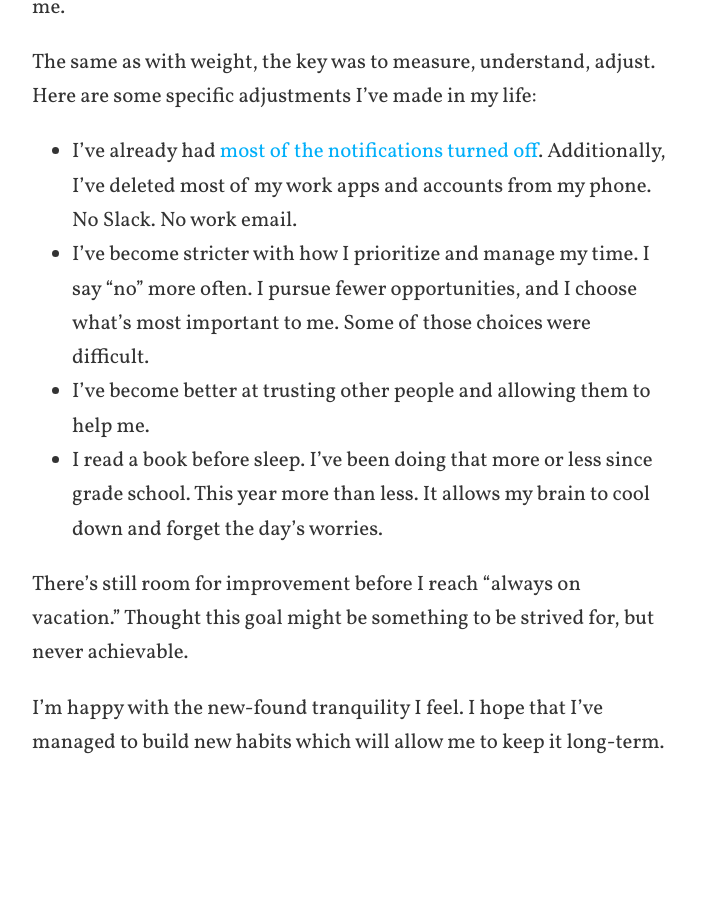
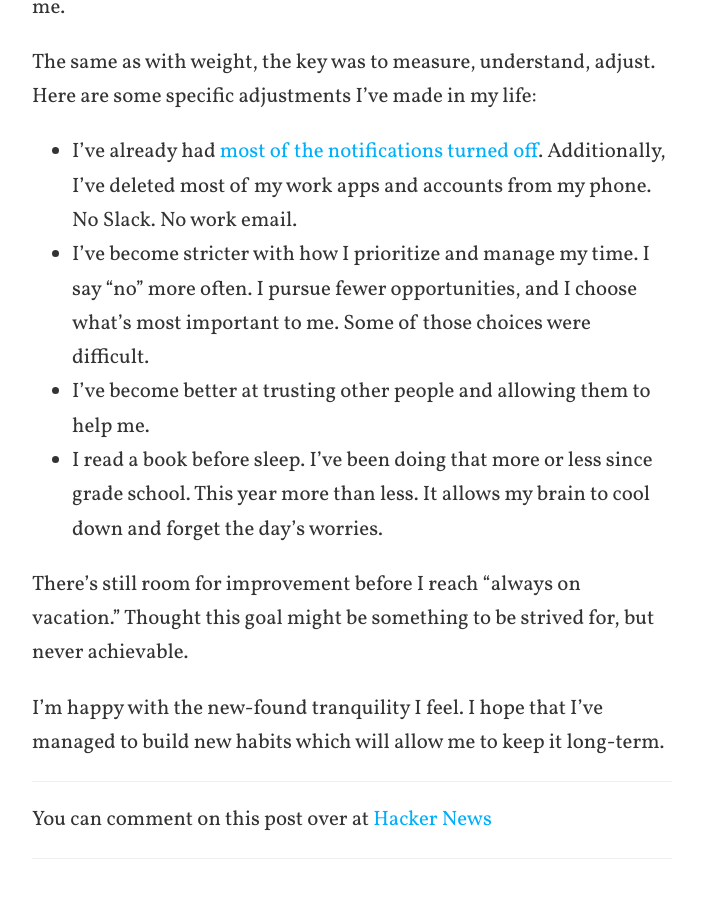
Before and after one commit to mmozuras/mmozuras.github.com, a Jekyll site: the page built from post/_posts/2018-12-05-always-on-vacation.md, in a window 1280 px wide and 900 px high, scrolled down 2812 px. Shown: the whole window, without its empty margins (288-991 px from the left). Built offline with Jekyll 4.4.1, drawn with Linux system fonts in a browser that asks for light colours; comment, search, counter and statistics services are not loaded; before the commit the page ends 3614 px from its top, so only the background shows below that; some of the changed lines change nothing that is shown.

Commit message:
Add hn link to "Always on Vacation"

```diff
--- a/post/_posts/2018-12-05-always-on-vacation.md
+++ b/post/_posts/2018-12-05-always-on-vacation.md
@@ -1,6 +1,7 @@
 ---
 title: Always on Vacation
 excerpt_separator: <!--more-->
+hn: //news.ycombinator.com/item?id=18611908
 background: thailand
 ---
 
```
